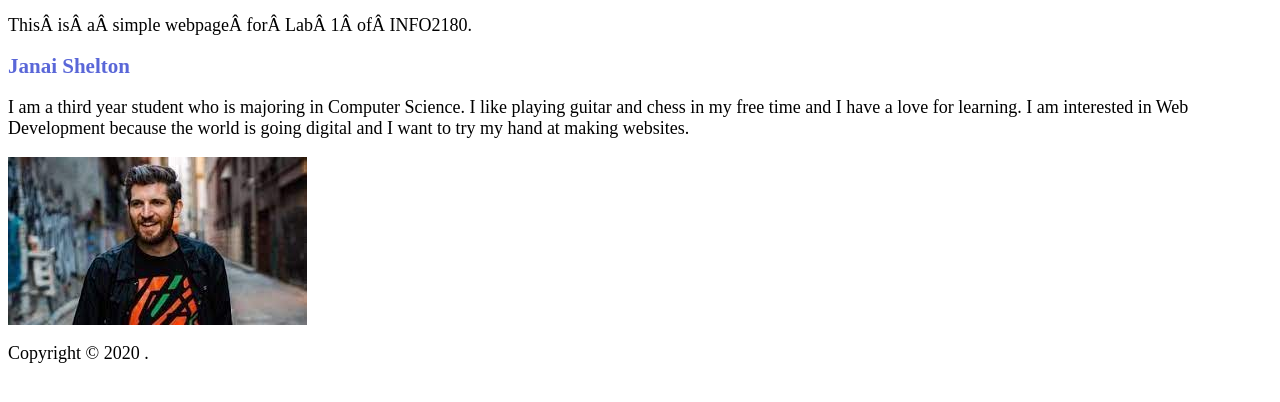
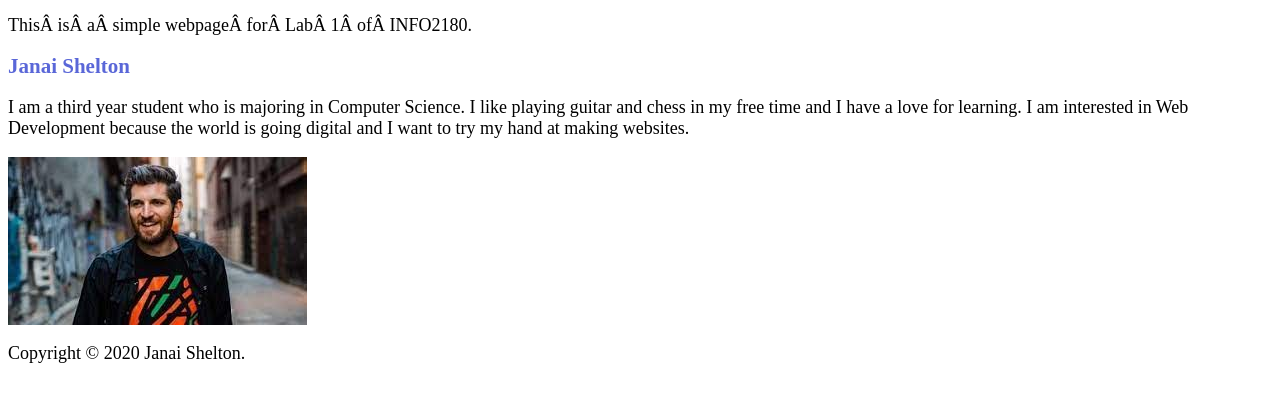
Before and after one commit to ChampionJan/info2180-lab1, a plain HTML site: page index.html in a window 1280 px wide. Shown: the part 38-440 px from the top of the page. Drawn offline with Linux system fonts and the light colour scheme.

Commit message:
Changed Copyright

```diff
--- a/index.html
+++ b/index.html
@@ -18,7 +18,7 @@
             <img src="Harry_Mack.jpg" alt="Harry Mack" />
         </main>
         <footer>
-            <p>Copyright &copy; 2020 <Your Name>.</p>
+            <p>Copyright &copy; 2020 Janai Shelton.</p>
         </footer>
     </body>
 </html>
```
